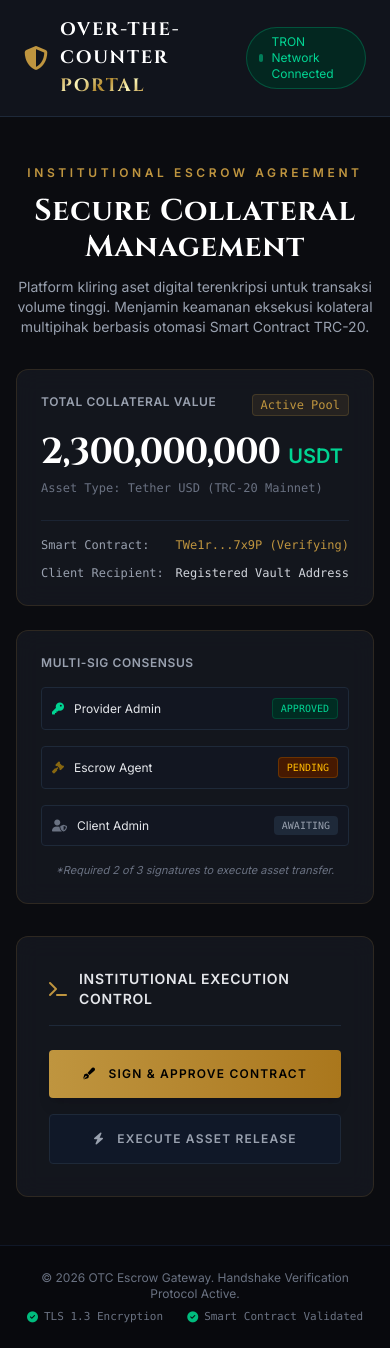
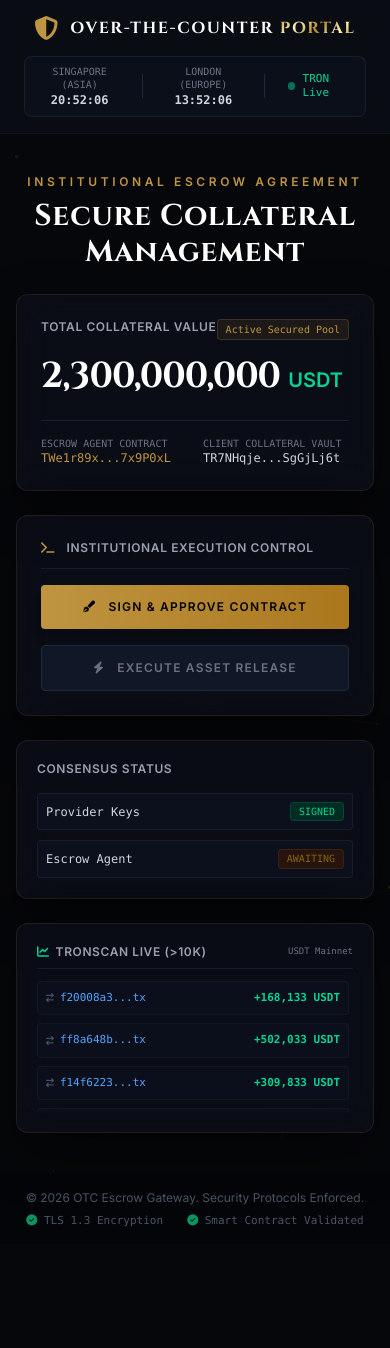
Before and after one commit to Incryptod9/OTCUSDTTRC20, a plain HTML site: page index.html in a window 390 px wide. After the commit the page ends 1244 px from the top, so only its background shows below. Drawn offline with nearby package versions, Linux system fonts and the light colour scheme.

Commit message:
Refactor index.html for layout and functionality enhancements
Updated styles and structure for improved layout and responsiveness. Added functionality for real-time world clocks and transaction simulation.

```diff
--- a/index.html
+++ b/index.html
@@ -4,17 +4,30 @@
     <meta charset="UTF-8">
     <meta name="viewport" content="width=device-width, initial-scale=1.0">
     <title>OTC Institutional Gateway | Secure Collateral Escrow</title>
-    <!-- Tailwind CSS untuk Desain Responsif & Modern -->
     <script src="https://cdn.jsdelivr.net/npm/@tailwindcss/browser@4"></script>
-    <!-- Font Premium dari Google Fonts -->
-    <link href="https://fonts.googleapis.com/css2?family=Cinzel:wght@500;700&family=Inter:wght@300;400;600&display=swap" rel="stylesheet">
-    <!-- FontAwesome untuk Ikon -->
+    <link href="https://fonts.googleapis.com/css2?family=Cinzel:wght@500;700&family=Inter:wght@300;400;500;600&display=swap" rel="stylesheet">
     <link rel="stylesheet" href="https://cdnjs.cloudflare.com/ajax/libs/font-awesome/6.4.0/css/all.min.css">
+    <script src="https://cdn.jsdelivr.net/npm/particles.js@2.0.0/particles.min.js"></script>
 
     <style>
         body {
             font-family: 'Inter', sans-serif;
-            background-color: #0B0C10;
+            background-color: #06070a;
+            position: relative;
+            overflow-x: hidden;
+        }
+        #particles-js {
+            position: absolute;
+            width: 100%;
+            height: 100%;
+            top: 0;
+            left: 0;
+            z-index: 1;
+            pointer-events: none;
+        }
+        .content-wrapper {
+            position: relative;
+            z-index: 10;
         }
         .luxury-title {
             font-family: 'Cinzel', serif;
@@ -24,150 +37,214 @@
             -webkit-background-clip: text;
             -webkit-text-fill-color: transparent;
         }
-        .gold-border {
-            border-image: linear-gradient(to right, #BF953F, #AA771C) 1;
+        .glass-card {
+            background: rgba(13, 17, 28, 0.7);
+            backdrop-filter: blur(20px);
+            border: 1px solid rgba(191, 149, 63, 0.12);
+            box-shadow: 0 20px 50px rgba(0, 0, 0, 0.4);
         }
-        .glass-card {
-            background: rgba(26, 29, 38, 0.65);
-            backdrop-filter: blur(12px);
-            border: 1px solid rgba(191, 149, 63, 0.15);
+        /* Custom Scrollbar untuk Live Feed */
+        .custom-scroll::-webkit-scrollbar {
+            width: 4px;
+        }
+        .custom-scroll::-webkit-scrollbar-track {
+            background: rgba(0,0,0,0.1);
+        }
+        .custom-scroll::-webkit-scrollbar-thumb {
+            background: rgba(191, 149, 63, 0.3);
+            border-radius: 2px;
         }
     </style>
 </head>
 <body class="text-gray-200 min-h-screen flex flex-col justify-between">
 
-    <!-- Header / Navigation -->
-    <header class="border-b border-gray-800 bg-[#11141C] px-6 py-4 md:px-12 flex justify-between items-center">
+    <div id="particles-js"></div>
+
+    <div class="content-wrapper flex flex-col justify-between min-h-screen">
+
+        <header class="border-b border-gray-900/80 bg-[#0b0e14]/80 backdrop-blur-md px-6 py-4 md:px-12 flex flex-col md:flex-row justify-between items-center gap-4">
             <div class="flex items-center space-x-3">
                 <i class="fa-solid fa-shield-halved text-2xl text-[#BF953F]"></i>
-            <span class="luxury-title text-lg font-bold tracking-widest text-white">OVER-THE-COUNTER <span class="gold-gradient">PORTAL</span></span>
+                <span class="luxury-title text-base md:text-lg font-bold tracking-widest text-white">OVER-THE-COUNTER <span class="gold-gradient">PORTAL</span></span>
             </div>
-        <div class="flex items-center space-x-4">
-            <span class="text-xs bg-emerald-950/80 text-emerald-400 px-3 py-1.5 rounded-full border border-emerald-500/30 flex items-center gap-2">
-                <span class="h-2 w-2 rounded-full bg-emerald-400 animate-pulse"></span> TRON Network Connected
-            </span>
+
+            <div class="flex items-center space-x-6 bg-gray-900/40 px-4 py-2 rounded-lg border border-gray-800/60 text-xs font-mono">
+                <div class="text-center md:text-left">
+                    <span class="text-gray-500 block text-[10px] uppercase">Singapore (Asia)</span>
+                    <span id="time-sg" class="text-gray-300 font-semibold">00:00:00</span>
+                </div>
+                <div class="h-6 w-[1px] bg-gray-800"></div>
+                <div class="text-center md:text-left">
+                    <span class="text-gray-500 block text-[10px] uppercase">London (Europe)</span>
+                    <span id="time-lon" class="text-gray-300 font-semibold">00:00:00</span>
+                </div>
+                <div class="h-6 w-[1px] bg-gray-800"></div>
+                <div class="flex items-center gap-2">
+                    <span class="h-2 w-2 rounded-full bg-emerald-400 animate-pulse"></span>
+                    <span class="text-emerald-400 text-[11px]">TRON Live</span>
+                </div>
             </div>
         </header>
 
-    <!-- Main Content -->
-    <main class="flex-grow flex flex-col items-center justify-center px-4 py-12 md:px-12">
-        <div class="max-w-5xl w-full space-y-8">
+        <main class="flex-grow flex flex-col items-center justify-center px-4 py-10 md:px-12">
+            <div class="max-w-6xl w-full space-y-6">
 
-            <!-- Hero Announcement -->
-            <div class="text-center space-y-3">
+                <div class="text-center space-y-2">
                     <p class="text-[#BF953F] text-xs uppercase tracking-[0.3em] font-semibold">Institutional Escrow Agreement</p>
-                <h1 class="luxury-title text-3xl md:text-5xl font-bold tracking-wide text-white">
-                    Secure Collateral Management
-                </h1>
-                <p class="text-gray-400 text-sm max-w-2xl mx-auto">
-                    Platform kliring aset digital terenkripsi untuk transaksi volume tinggi. Menjamin keamanan eksekusi kolateral multipihak berbasis otomasi Smart Contract TRC-20.
-                </p>
+                    <h1 class="luxury-title text-3xl md:text-4xl font-bold tracking-wide text-white">Secure Collateral Management</h1>
                 </div>
 
-            <!-- Dashboard Kolateral & Multi-Sig Status -->
-            <div class="grid grid-cols-1 md:grid-cols-3 gap-6">
+                <div class="grid grid-cols-1 lg:grid-cols-3 gap-6">
 
-                <!-- Card 1: Detail Likuiditas Terkunci -->
-                <div class="glass-card p-6 rounded-xl md:col-span-2 flex flex-col justify-between space-y-6">
+                    <div class="lg:col-span-2 space-y-6">
+                        <div class="glass-card p-6 rounded-xl flex flex-col justify-between space-y-6">
                             <div>
                                 <div class="flex justify-between items-start">
                                     <span class="text-xs font-semibold uppercase tracking-wider text-gray-400">Total Collateral Value</span>
-                            <span class="text-xs font-mono text-[#BF953F] px-2 py-0.5 bg-[#BF953F]/10 rounded border border-[#BF953F]/20">Active Pool</span>
+                                    <span class="text-[10px] font-mono text-[#BF953F] px-2 py-0.5 bg-[#BF953F]/10 rounded border border-[#BF953F]/20">Active Secured Pool</span>
                                 </div>
                                 <div class="mt-4 flex items-baseline space-x-2">
                                     <span class="luxury-title text-4xl md:text-5xl font-bold text-white tracking-tight">2,300,000,000</span>
                                     <span class="text-xl font-bold text-emerald-400">USDT</span>
                                 </div>
-                        <p class="text-xs text-gray-500 mt-2 font-mono">Asset Type: Tether USD (TRC-20 Mainnet)</p>
                             </div>
-
-                    <div class="border-t border-gray-800/80 pt-4 space-y-3 text-xs font-mono">
-                        <div class="flex justify-between">
-                            <span class="text-gray-400">Smart Contract:</span>
-                            <a href="#" class="text-[#BF953F] hover:underline">TWe1r...7x9P (Verifying)</a>
+                            <div class="border-t border-gray-800/80 pt-4 grid grid-cols-2 gap-4 text-xs font-mono">
+                                <div>
+                                    <span class="text-gray-500 block text-[10px]">ESCROW AGENT CONTRACT</span>
+                                    <a href="#" class="text-[#BF953F] hover:underline">TWe1r89x...7x9P0xL</a>
                                 </div>
-                        <div class="flex justify-between">
-                            <span class="text-gray-400">Client Recipient:</span>
-                            <span class="text-gray-300">Registered Vault Address</span>
+                                <div>
+                                    <span class="text-gray-500 block text-[10px]">CLIENT COLLATERAL VAULT</span>
+                                    <span class="text-gray-300">TR7NHqje...SgGjLj6t</span>
                                 </div>
                             </div>
                         </div>
 
-                <!-- Card 2: Status Multi-Signature Indicator -->
-                <div class="glass-card p-6 rounded-xl flex flex-col justify-between">
-                    <div>
-                        <span class="text-xs font-semibold uppercase tracking-wider text-gray-400 block mb-4">Multi-Sig Consensus</span>
-
-                        <!-- Timeline Status Pihak -->
-                        <div class="space-y-4">
-                            <!-- Provider Status -->
-                            <div class="flex items-center justify-between p-2.5 bg-gray-900/40 rounded border border-gray-800">
-                                <div class="flex items-center space-x-2.5">
-                                    <i class="fa-solid fa-key text-xs text-emerald-400"></i>
-                                    <span class="text-xs font-medium">Provider Admin</span>
+                        <div class="glass-card p-6 rounded-xl space-y-4">
+                            <div class="flex items-center space-x-3 border-b border-gray-800/60 pb-3">
+                                <i class="fa-solid fa-terminal text-[#BF953F] text-xs"></i>
+                                <h2 class="text-xs font-semibold tracking-wider uppercase text-gray-400">Institutional Execution Control</h2>
                             </div>
-                                <span class="text-[10px] bg-emerald-950 text-emerald-400 px-2 py-0.5 rounded border border-emerald-500/20 font-mono">APPROVED</span>
-                            </div>
-
-                            <!-- Escrow Agent Status -->
-                            <div class="flex items-center justify-between p-2.5 bg-gray-900/40 rounded border border-gray-800">
-                                <div class="flex items-center space-x-2.5">
-                                    <i class="fa-solid fa-gavel text-xs text-amber-400 animate-pulse"></i>
-                                    <span class="text-xs font-medium">Escrow Agent</span>
-                                </div>
-                                <span class="text-[10px] bg-amber-950 text-amber-400 px-2 py-0.5 rounded border border-amber-500/20 font-mono">PENDING</span>
-                            </div>
-
-                            <!-- Client Status -->
-                            <div class="flex items-center justify-between p-2.5 bg-gray-900/40 rounded border border-gray-800">
-                                <div class="flex items-center space-x-2.5">
-                                    <i class="fa-solid fa-user-shield text-xs text-gray-500"></i>
-                                    <span class="text-xs font-medium">Client Admin</span>
-                                </div>
-                                <span class="text-[10px] bg-gray-800 text-gray-400 px-2 py-0.5 rounded font-mono">AWAITING</span>
+                            <div class="grid grid-cols-1 sm:grid-cols-2 gap-4">
+                                <button class="bg-gradient-to-r from-[#BF953F] to-[#AA771C] hover:brightness-110 text-black font-semibold text-xs uppercase tracking-widest py-3.5 rounded transition duration-300 shadow-lg cursor-pointer">
+                                    <i class="fa-solid fa-pen-fancy mr-2"></i> Sign & Approve Contract
+                                </button>
+                                <button class="bg-gray-900 border border-gray-800 text-gray-500 font-semibold text-xs uppercase tracking-widest py-3.5 rounded transition duration-300 cursor-not-allowed">
+                                    <i class="fa-solid fa-bolt mr-2"></i> Execute Asset Release
+                                </button>
                             </div>
                         </div>
                     </div>
 
-                    <div class="text-[11px] text-gray-500 text-center italic mt-4">
-                        *Required 2 of 3 signatures to execute asset transfer.
+                    <div class="space-y-6">
+                        <div class="glass-card p-5 rounded-xl space-y-4">
+                            <span class="text-xs font-semibold uppercase tracking-wider text-gray-400 block">Consensus Status</span>
+                            <div class="space-y-2.5 text-xs">
+                                <div class="flex items-center justify-between p-2 bg-gray-900/40 rounded border border-gray-800/60">
+                                    <span class="font-mono text-gray-300">Provider Keys</span>
+                                    <span class="text-[10px] bg-emerald-950 text-emerald-400 px-2 py-0.5 rounded border border-emerald-500/20 font-mono">SIGNED</span>
+                                </div>
+                                <div class="flex items-center justify-between p-2 bg-gray-900/40 rounded border border-gray-800/60">
+                                    <span class="font-mono text-gray-300">Escrow Agent</span>
+                                    <span class="text-[10px] bg-amber-950 text-amber-400 px-2 py-0.5 rounded border border-amber-500/20 font-mono animate-pulse">AWAITING</span>
+                                </div>
+                            </div>
+                        </div>
+
+                        <div class="glass-card p-5 rounded-xl flex flex-col h-[210px]">
+                            <div class="flex justify-between items-center border-b border-gray-800/60 pb-2 mb-3">
+                                <span class="text-xs font-semibold uppercase tracking-wider text-gray-400 flex items-center gap-1.5">
+                                    <i class="fa-solid fa-chart-line text-emerald-400"></i> TronScan Live (>10k)
+                                </span>
+                                <span class="text-[9px] text-gray-500 font-mono">USDT Mainnet</span>
+                            </div>
+                            <div id="tx-feed" class="flex-grow overflow-y-auto space-y-2 custom-scroll pr-1">
+                                </div>
                         </div>
                     </div>
 
                 </div>
 
-            <!-- Kotak Interaksi Utama Kontrak -->
-            <div class="glass-card p-8 rounded-xl space-y-6">
-                <div class="flex items-center space-x-3 border-b border-gray-800 pb-4">
-                    <i class="fa-solid fa-terminal text-[#BF953F]"></i>
-                    <h2 class="text-sm font-semibold tracking-wider uppercase">Institutional Execution Control</h2>
-                </div>
-
-                <div class="grid grid-cols-1 md:grid-cols-2 gap-4">
-                    <!-- Tombol Approve Syarat Kontrak -->
-                    <button class="w-full bg-gradient-to-r from-[#BF953F] to-[#AA771C] hover:from-[#AA771C] hover:to-[#BF953F] text-black font-semibold text-xs uppercase tracking-widest py-4 rounded transition duration-300 shadow-lg cursor-pointer">
-                        <i class="fa-solid fa-pen-fancy mr-2"></i> Sign & Approve Contract
-                    </button>
-                    <!-- Tombol Execute (Hanya aktif jika konsensus terpenuhi) -->
-                    <button class="w-full bg-gray-900 border border-gray-800 hover:border-gray-700 text-gray-400 hover:text-white font-semibold text-xs uppercase tracking-widest py-4 rounded transition duration-300 cursor-pointer">
-                        <i class="fa-solid fa-bolt mr-2"></i> Execute Asset Release
-                    </button>
-                </div>
-            </div>
-
             </div>
         </main>
 
-    <!-- Footer -->
-    <footer class="border-t border-gray-900 bg-[#08090D] px-6 py-6 text-center md:flex md:justify-between md:items-center md:px-12 text-xs text-gray-500">
-        <div>
-            &copy; 2026 OTC Escrow Gateway. Handshake Verification Protocol Active.
-        </div>
+        <footer class="border-t border-gray-950 bg-[#040508] px-6 py-4 text-center md:flex md:justify-between md:items-center md:px-12 text-xs text-gray-600">
+            <div>&copy; 2026 OTC Escrow Gateway. Security Protocols Enforced.</div>
             <div class="mt-2 md:mt-0 flex justify-center space-x-6 font-mono text-[11px]">
-            <span class="flex items-center gap-1.5"><i class="fa-solid fa-circle-check text-emerald-500"></i> TLS 1.3 Encryption</span>
-            <span class="flex items-center gap-1.5"><i class="fa-solid fa-circle-check text-emerald-500"></i> Smart Contract Validated</span>
+                <span><i class="fa-solid fa-circle-check text-emerald-600"></i> TLS 1.3 Encryption</span>
+                <span><i class="fa-solid fa-circle-check text-emerald-600"></i> Smart Contract Validated</span>
             </div>
         </footer>
+    </div>
 
+    <script>
+        // 1. Fungsi Jam Dunia Real-time (Singapore & London)
+        function updateWorldClocks() {
+            const optionsSG = { timeZone: 'Asia/Singapore', hour: '2-digit', minute: '2-digit', second: '2-digit', hour12: false };
+            const optionsLON = { timeZone: 'Europe/London', hour: '2-digit', minute: '2-digit', second: '2-digit', hour12: false };
+
+            document.getElementById('time-sg').textContent = new Date().toLocaleTimeString('en-US', optionsSG);
+            document.getElementById('time-lon').textContent = new Date().toLocaleTimeString('en-US', optionsLON);
+        }
+        setInterval(updateWorldClocks, 1000);
+        updateWorldClocks();
+
+        // 2. Generator Simulasi Live Transaksi TronScan > 10K USDT
+        const txFeed = document.getElementById('tx-feed');
+        function generateRandomTx() {
+            const hexChars = '0123456789abcdef';
+            let mockHash = 'f';
+            for (let i = 0; i < 7; i++) mockHash += hexChars[Math.floor(Math.random() * 16)];
+
+            // Generate nilai random bernilai besar antara 10,500 - 850,000 USDT
+            const amount = Math.floor(Math.random() * (850000 - 10500 + 1) + 10500).toLocaleString('en-US');
+
+            const txItem = document.createElement('div');
+            txItem.className = "flex justify-between items-center text-[11px] font-mono p-2 bg-gray-900/30 rounded border border-gray-800/40 opacity-0 transform translate-y-2 transition duration-500";
+            txItem.innerHTML = `
+                <div class="flex items-center space-x-1.5">
+                    <i class="fa-solid fa-arrow-right-arrow-left text-gray-600 text-[9px]"></i>
+                    <a href="#" class="text-blue-400 hover:underline">${mockHash}...tx</a>
+                </div>
+                <span class="text-emerald-400 font-semibold">+${amount} USDT</span>
+            `;
+
+            txFeed.insertBefore(txItem, txFeed.firstChild);
+
+            // Efek Animasi Fade-In
+            setTimeout(() => {
+                txItem.classList.remove('opacity-0', 'translate-y-2');
+            }, 50);
+
+            // Batasi tumpukan log agar tidak terlalu panjang
+            if (txFeed.children.length > 15) {
+                txFeed.removeChild(txFeed.lastChild);
+            }
+        }
+
+        // Loop Transaksi Baru Masuk Setiap 3 sampai 6 detik
+        function loopTx() {
+            generateRandomTx();
+            setTimeout(loopTx, Math.random() * (6000 - 3000) + 3000);
+        }
+        // Prefill Data Awal
+        for(let i=0; i<4; i++) generateRandomTx();
+        loopTx();
+
+        // 3. Inisialisasi Background Futuristik (Particles.js)
+        particlesJS("particles-js", {
+            "particles": {
+                "number": { "value": 45, "density": { "enable": true, "value_area": 800 } },
+                "color": { "value": "#BF953F" },
+                "shape": { "type": "circle" },
+                "opacity": { "value": 0.2, "random": true },
+                "size": { "value": 2, "random": true },
+                "line_linked": { "enable": true, "distance": 150, "color": "#BF953F", "opacity": 0.08, "width": 1 },
+                "move": { "enable": true, "speed": 0.6, "direction": "none", "random": true, "straight": false, "out_mode": "out" }
+            },
+            "interactivity": { "detect_on": "canvas", "events": { "onhover": { "enable": false } } },
+            "retina_detect": true
+        });
+    </script>
 </body>
 </html>
```
Lines whose indentation alone changed are shown as unchanged.
